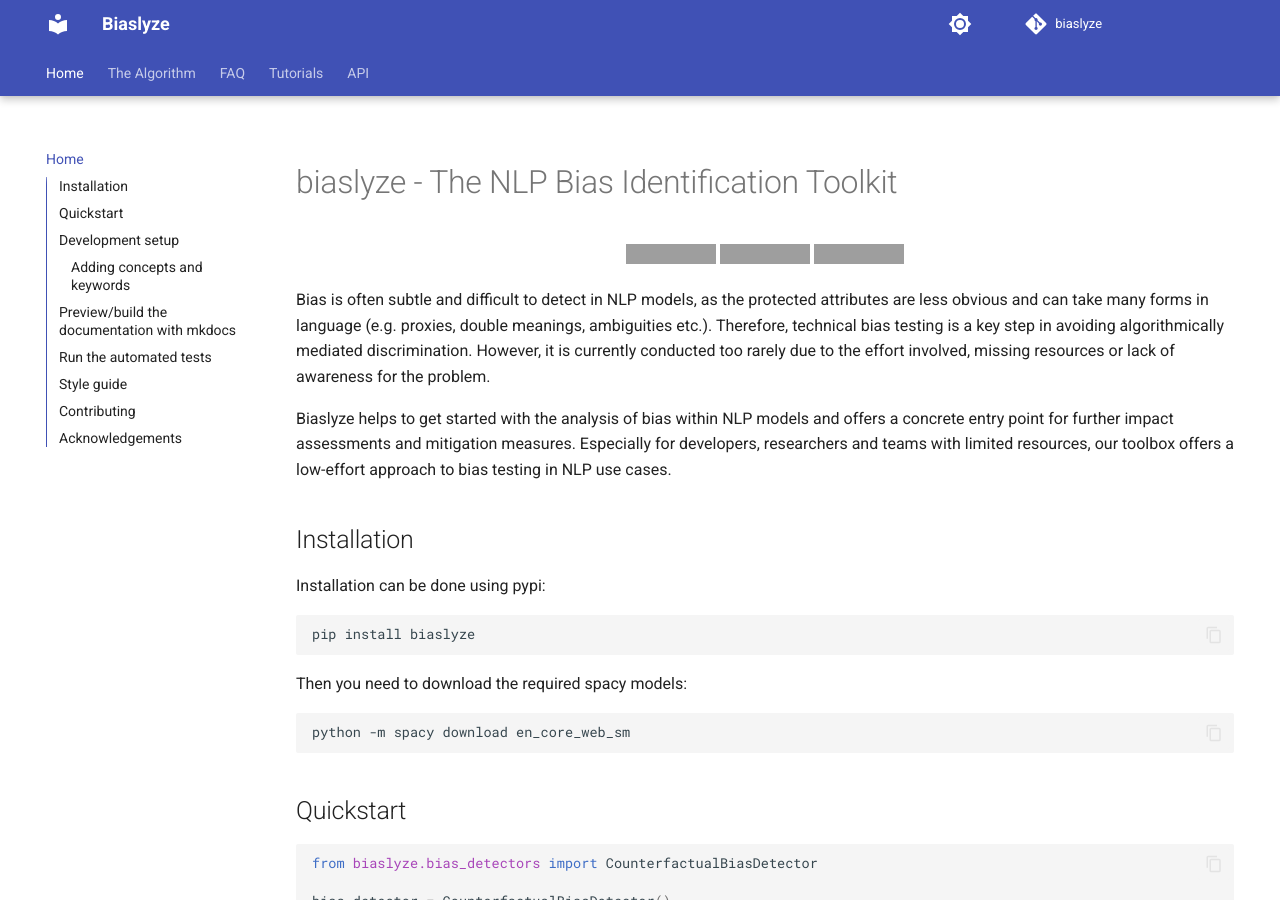
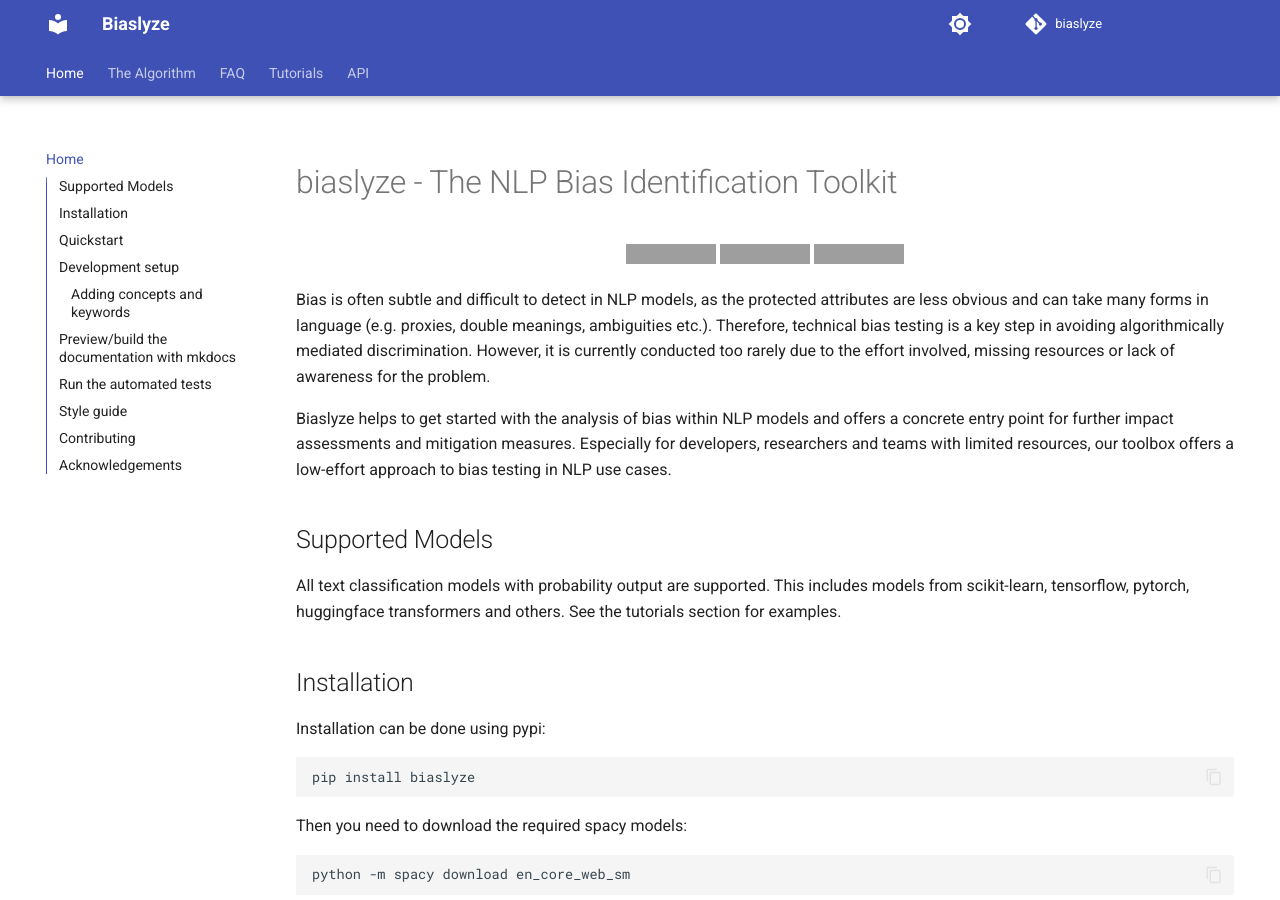
Before and after one commit to biaslyze-dev/biaslyze, an MkDocs documentation site: the page built from docs/sources/index.md, in a window 1280 px wide and 900 px high. Built offline with MkDocs 1.6.1 and Material for MkDocs 9.7.7, drawn with Linux system fonts in a browser that asks for light colours; comment, search, counter and statistics services are not loaded; grey boxes are pictures that could not be loaded.

Commit message:
Update readme

```diff
--- a/docs/sources/index.md
+++ b/docs/sources/index.md
@@ -19,6 +19,11 @@
 Bias is often subtle and difficult to detect in NLP models, as the protected attributes are less obvious and can take many forms in language (e.g. proxies, double meanings, ambiguities etc.). Therefore, technical bias testing is a key step in avoiding algorithmically mediated discrimination. However, it is currently conducted too rarely due to the effort involved, missing resources or lack of awareness for the problem.
 
 Biaslyze helps to get started with the analysis of bias within NLP models and offers a concrete entry point for further impact assessments and mitigation measures. Especially for developers, researchers and teams with limited resources, our toolbox offers a low-effort approach to bias testing in NLP use cases.
+
+## Supported Models
+
+All text classification models with probability output are supported. This includes models from scikit-learn, tensorflow, pytorch, huggingface transformers and others.
+See the tutorials section for examples.
 
 ## Installation
 
```
